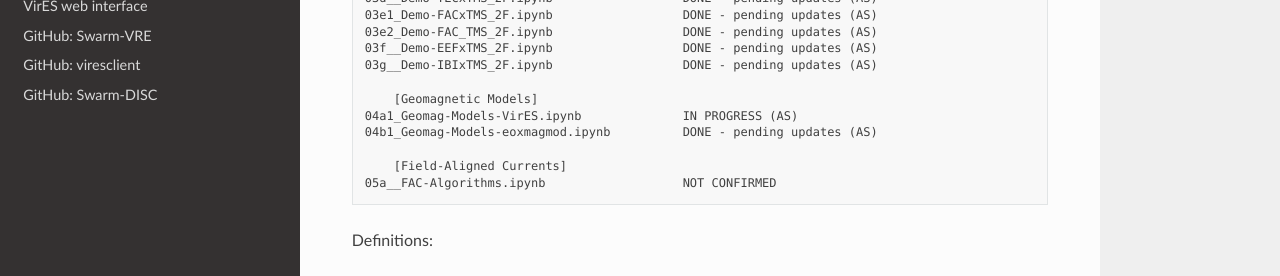
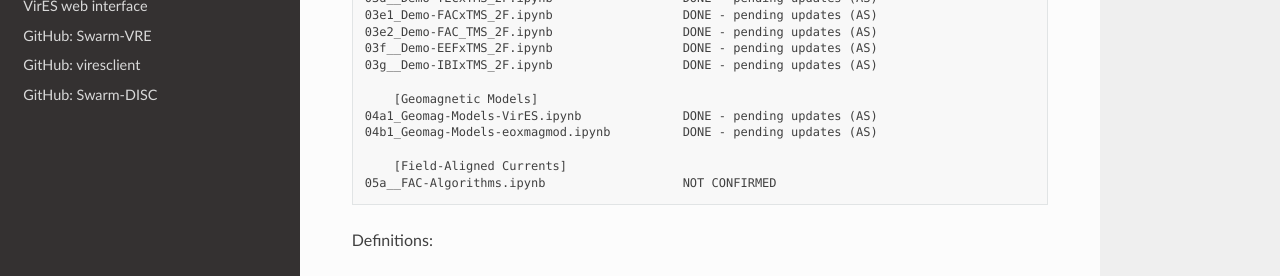
Before and after one commit to ESA-VirES/Swarm-VRE, a Sphinx documentation site: the page built from docs/notebooks_preface.rst, in a window 1280 px wide and 900 px high, scrolled down 568 px. Shown: the part 588-864 px from the top of the window. Built offline with Sphinx 7.4.7 and the Read the Docs theme 2.0.0, drawn with Linux system fonts in a browser that asks for light colours; pages that are not in the unit, such as notebooks, are missing from menus; the version number could not be read and is left out; some of the changed text lies outside the part shown.

Commit message:
Add NB: geomagnetic models (VirES)

```diff
--- a/docs/index.rst
+++ b/docs/index.rst
@@ -55,6 +55,7 @@
   :maxdepth: 2
   :caption: Geomagnetic Models:
 
+  Swarm_notebooks/04a1_Geomag-Models-VirES
   Swarm_notebooks/04b1_Geomag-Models-eoxmagmod
 
 .. toctree::
--- a/docs/notebooks_preface.rst
+++ b/docs/notebooks_preface.rst
@@ -63,7 +63,7 @@
   03g__Demo-IBIxTMS_2F.ipynb                  DONE - pending updates (AS)
 
       [Geomagnetic Models]
-  04a1_Geomag-Models-VirES.ipynb              IN PROGRESS (AS)
+  04a1_Geomag-Models-VirES.ipynb              DONE - pending updates (AS)
   04b1_Geomag-Models-eoxmagmod.ipynb          DONE - pending updates (AS)
 
       [Field-Aligned Currents]
```
